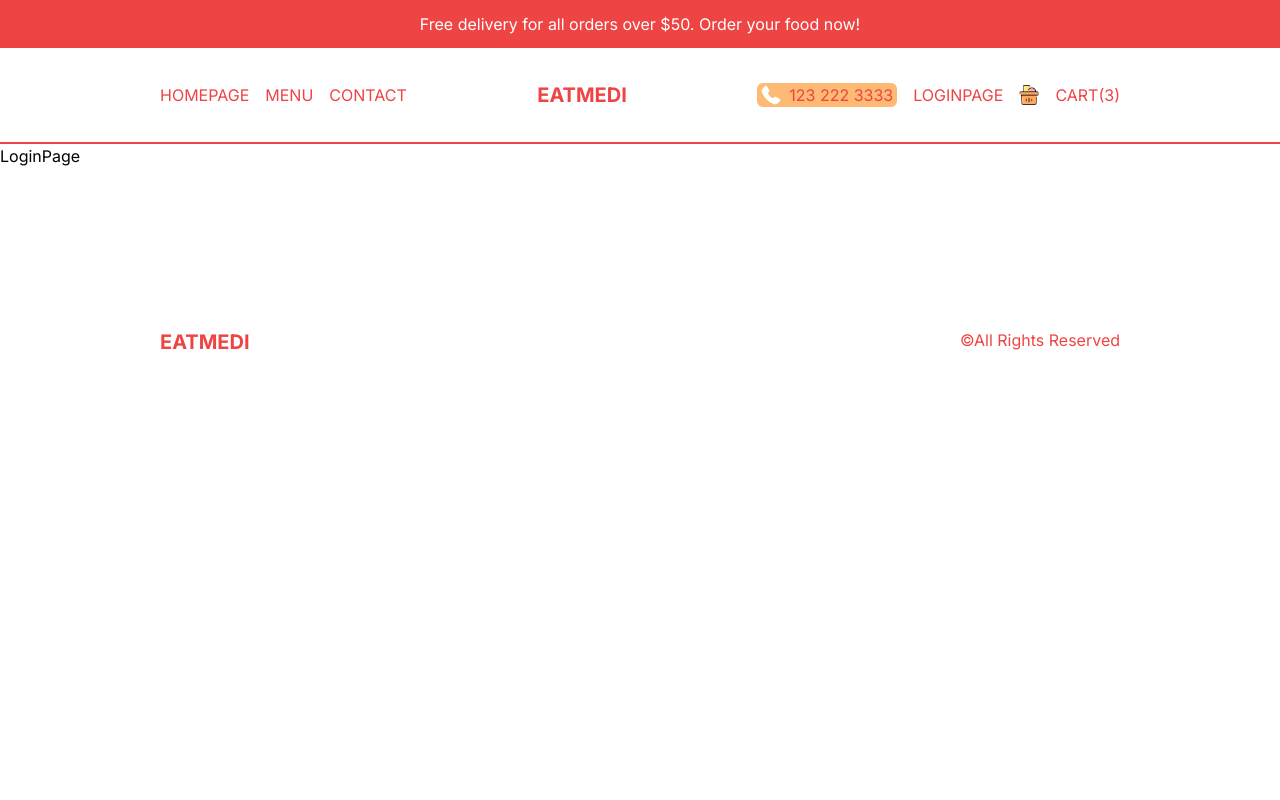
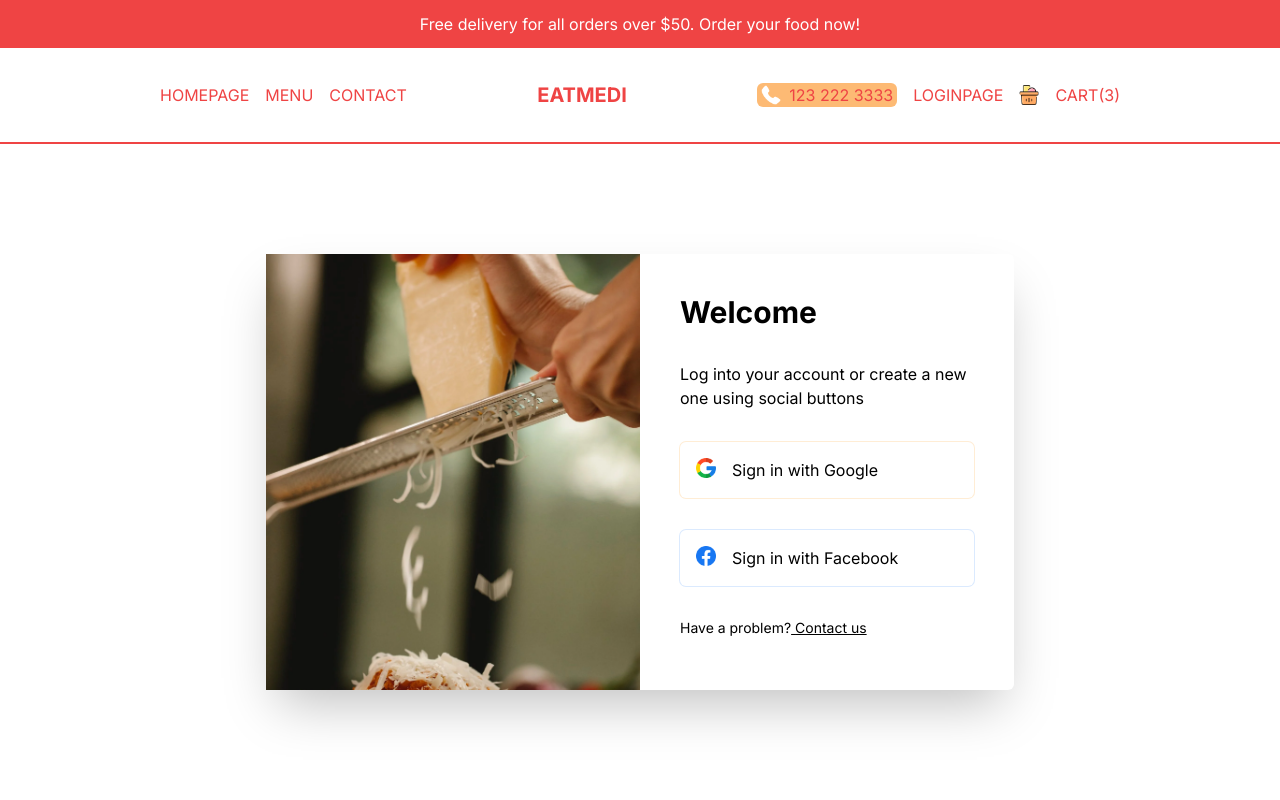
Before and after one commit to vijay711-github/Food_Delivery_App, a Next.js app: page /login in a window 1280 px wide. Shown: the top 800 px of the page. Built offline with nearby package versions, Linux system fonts and the light colour scheme.

Commit message:
Designed Login page and completed

```diff
--- a/src/app/login/page.tsx
+++ b/src/app/login/page.tsx
@@ -1,9 +1,51 @@
-import React from 'react'
+import Image from "next/image";
+import Link from "next/link";
+import React from "react";
 
 const LoginPage = () => {
-  return (
-    <div>LoginPage</div>
-  )
-}
+	return (
+		<div className="p-4 h-[calc(100vh-6rem)] md:h-[calc(100vh-9rem)] flex items-center justify-center">
+			{/* BOX */}
+			<div className=" h-full shadow-2xl rounded-md flex flex-col md:flex-row md:h-[70%] md:w-full lg:w-[60%] 2xl:w-1/2">
+				{/* IMAGE CONTAINER */}
+				<div className="relative h-1/3 w-full md:h-full md:w-1/2">
+					<Image src="/loginBg.png" alt="" fill className="object-cover" />
+				</div>
+				{/* FORM CONTAINER */}
+				<div className="p-10 flex flex-col gap-8 md:w-1/2">
+					<h1 className="font-bold text-xl xl:text-3xl">Welcome</h1>
+					<p>Log into your account or create a new one using social buttons</p>
+					<button className="flex gap-4 p-4 ring-1 ring-orange-100 rounded-md">
+						<Image
+							src="/google.png"
+							alt=""
+							width={20}
+							height={20}
+							className="object-contain"
+						/>
+						<span>Sign in with Google</span>
+					</button>
+					<button className="flex gap-4 p-4 ring-1 ring-blue-100 rounded-md">
+						<Image
+							src="/facebook.png"
+							alt=""
+							width={20}
+							height={20}
+							className="object-contain"
+						/>
+						<span>Sign in with Facebook</span>
+					</button>
+					<p className="text-sm">
+						Have a problem?
+						<Link className="underline" href="/">
+							{" "}
+							Contact us
+						</Link>
+					</p>
+				</div>
+			</div>
+		</div>
+	);
+};
 
-export default LoginPage
+export default LoginPage;
```
